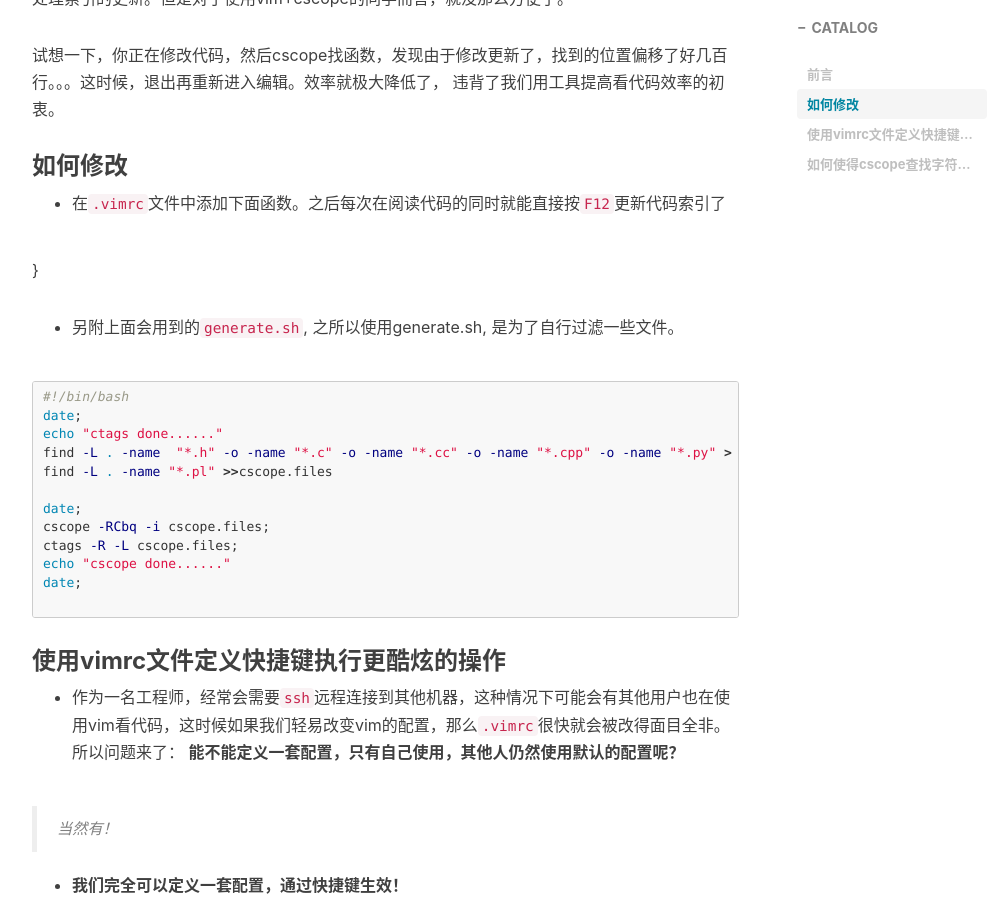
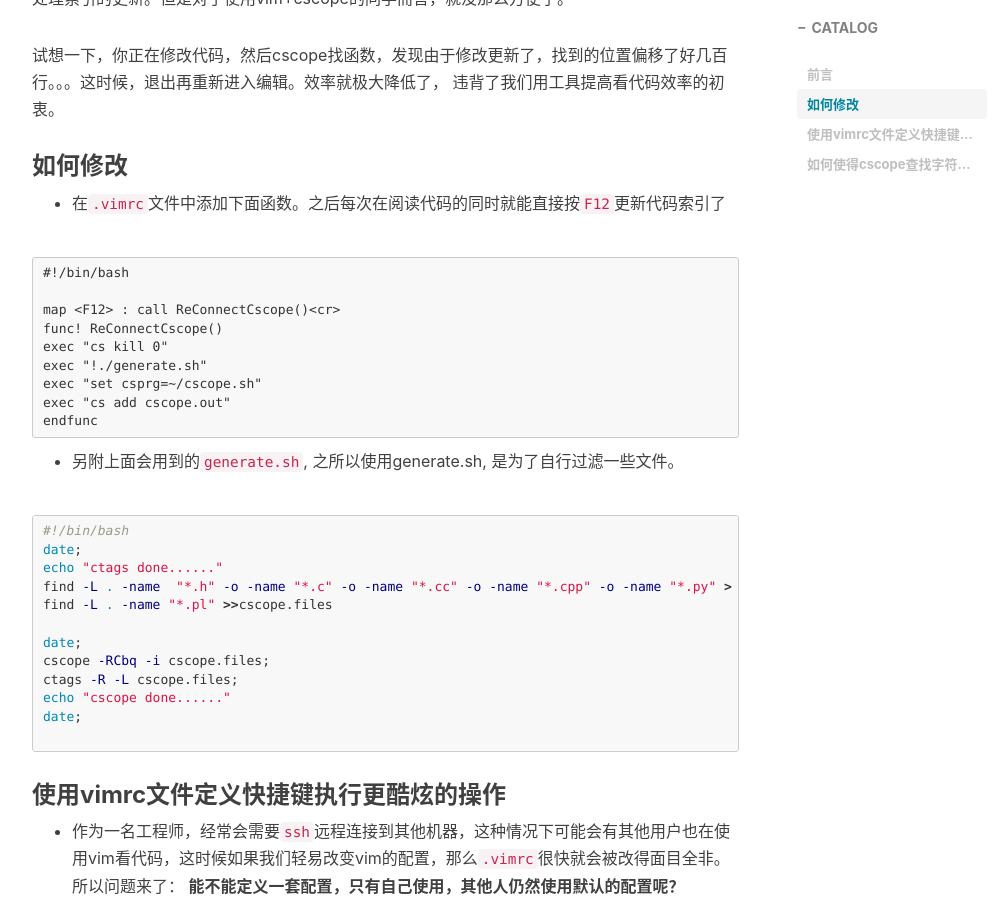
Before and after one commit to kinlin/kinlin.github.io, a Jekyll site: the page built from _posts/2019-04-01-How-to-dynamic-update-the-tags-with-cscope.md, in a window 1280 px wide and 900 px high, scrolled down 666 px. Shown: the whole window, without its empty margins (233-1236 px from the left). Built offline with Jekyll 4.4.1, drawn with Linux system fonts in a browser that asks for light colours; nearby versions of some CDN libraries; comment, search, counter and statistics services are not loaded; some of the changed lines change nothing that is shown.

Commit message:
correct again

````diff
--- a/_posts/2019-04-01-How-to-dynamic-update-the-tags-with-cscope.md
+++ b/_posts/2019-04-01-How-to-dynamic-update-the-tags-with-cscope.md
@@ -22,9 +22,9 @@ tags:
 
 - 在`.vimrc`文件中添加下面函数。之后每次在阅读代码的同时就能直接按`F12`更新代码索引了
 
-{{{
+```
 #!/bin/bash
-"reset cscope out file
+
 map <F12> : call ReConnectCscope()<cr>
 func! ReConnectCscope()
 exec "cs kill 0"
@@ -32,7 +32,7 @@ exec "!./generate.sh"
 exec "set csprg=~/cscope.sh"
 exec "cs add cscope.out"
 endfunc
-}}}
+```
 
 - 另附上面会用到的`generate.sh`, 之所以使用generate.sh, 是为了自行过滤一些文件。
 
````
